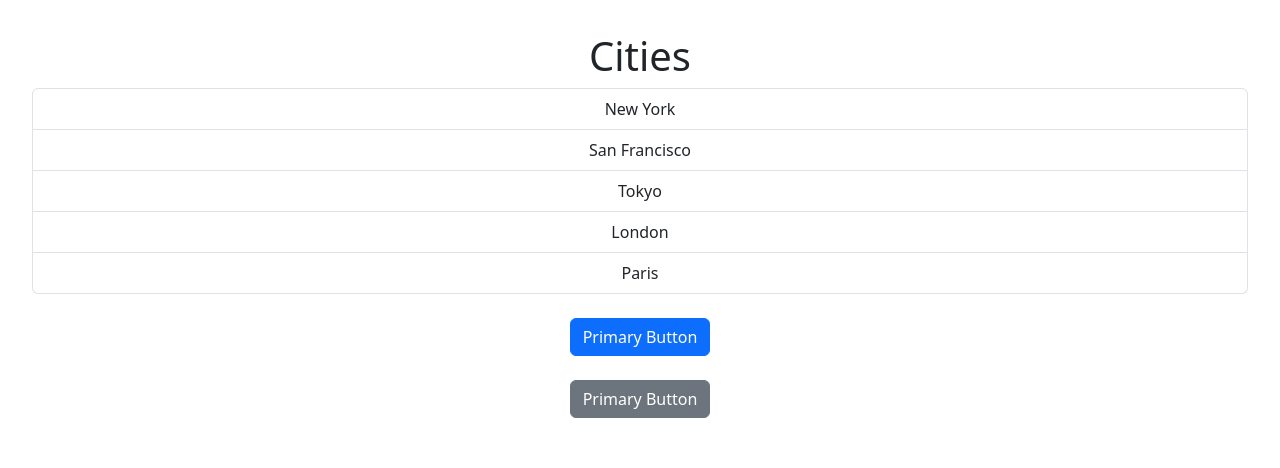
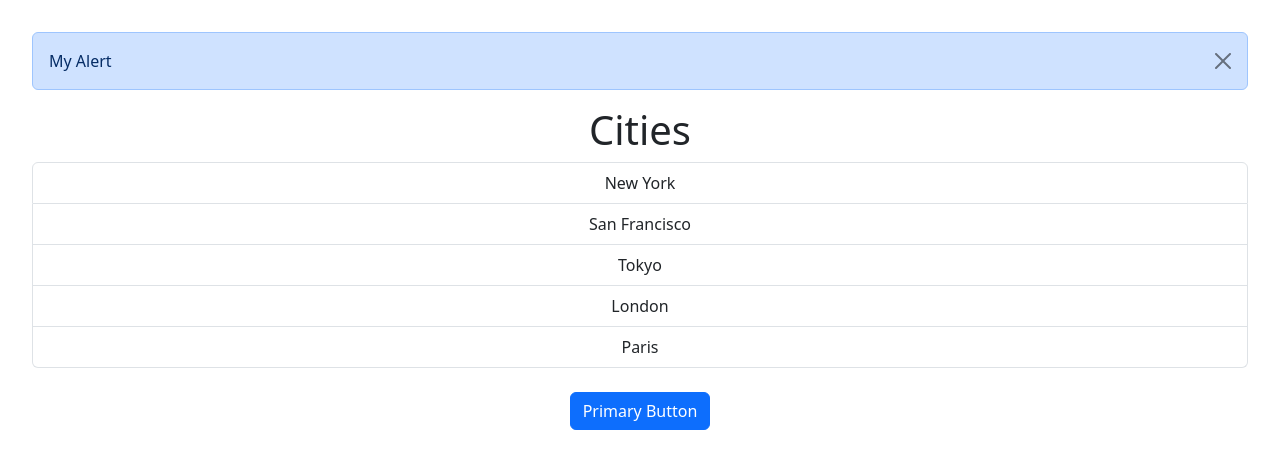
Before and after one commit to barinova/app-react-course, a React (Vite) app: page / in a window 1280 px wide. Both pictures are taken after a click on the button "Primary Button". Shown: the top 468 px of the page. Built offline with nearby package versions, Linux system fonts and the light colour scheme.

Commit message:
add alert

```diff
--- a/src/App.tsx
+++ b/src/App.tsx
@@ -1,6 +1,8 @@
 import './App.css';
 import ListGroup from './components/ListGroup.tsx';
 import { Button } from './components/Button.tsx';
+import Alert from './components/Alert.tsx';
+import { useState } from 'react';
 
 function App() {
   const items = ['New York', 'San Francisco', 'Tokyo', 'London', 'Paris'];
@@ -8,20 +10,20 @@
     console.log(item);
   };
 
+  const [alertVisible, setAlertVisibility] = useState(false);
+
   return (
     <div>
+      {alertVisible && (
+        <Alert onClick={() => setAlertVisibility(false)}>My Alert</Alert>
+      )}
       <ListGroup
         items={items}
         heading="Cities"
         onSelectItem={handleSelectItem}
       ></ListGroup>
       <div className="mt-4">
-        <Button onClick={() => console.log('click')}>Primary Button</Button>
-      </div>
-      <div className="mt-4">
-        <Button color="secondary" onClick={() => console.log('click')}>
-          Primary Button
-        </Button>
+        <Button onClick={() => setAlertVisibility(true)}>Primary Button</Button>
       </div>
     </div>
   );
--- /dev/null
+++ b/src/components/Alert.tsx
@@ -0,0 +1,24 @@
+interface AlertProps {
+  children?: string;
+  onClick?: () => void;
+}
+
+const Alert = ({ children, onClick }: AlertProps) => {
+  return (
+    <div
+      className="alert alert-primary alert-dismissible d-flex justify-content-between align-items-center"
+      role="alert"
+    >
+      {children}
+      <button
+        type="button"
+        className="btn-close"
+        data-dismiss="alert"
+        aria-label="Close"
+        onClick={onClick}
+      ></button>
+    </div>
+  );
+};
+
+export default Alert;
--- a/src/components/Button.tsx
+++ b/src/components/Button.tsx
@@ -1,7 +1,7 @@
 export interface ButtonProps {
   children?: string;
   color?: 'primary' | 'secondary' | 'success' | 'danger' | 'warning' | 'info';
-  onClick: () => void;
+  onClick?: () => void;
 }
 
 export function Button({ children, color = 'primary', onClick }: ButtonProps) {
```
